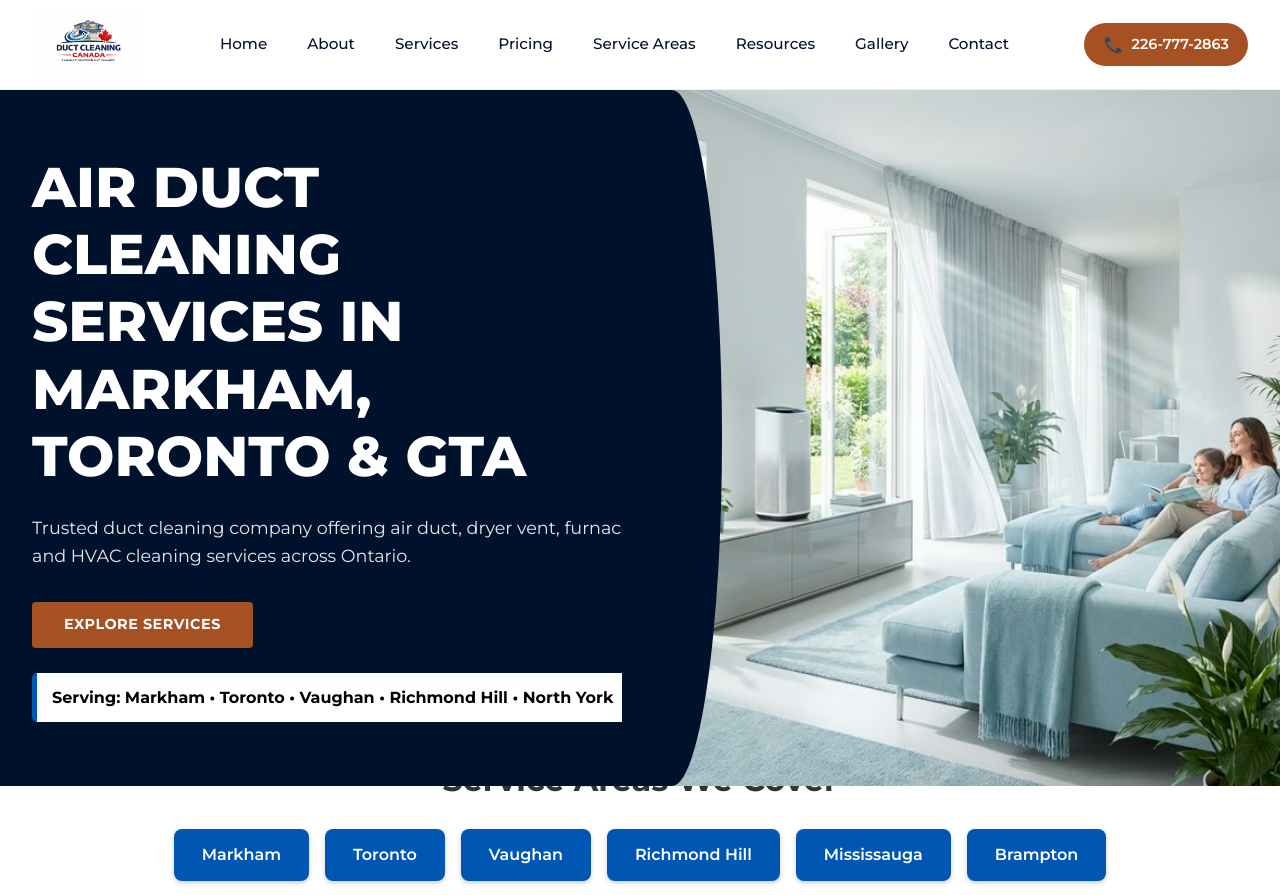
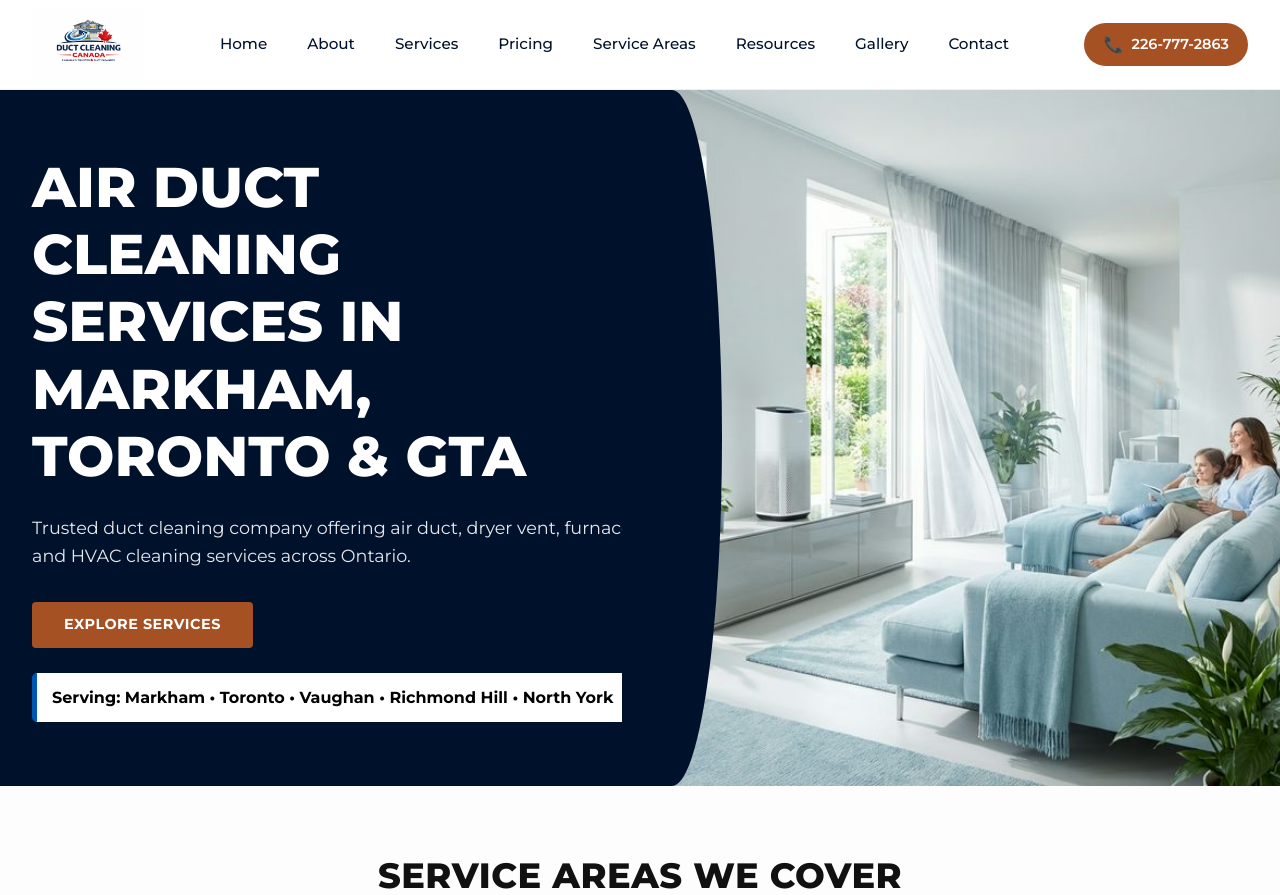
Before and after one commit to josph8487-prog/duct-Canada-original, a Next.js app: page / in a window 1280 px wide. Shown: the top 895 px of the page. Built offline with nearby package versions, Linux system fonts and the light colour scheme.

Commit message:
Update page.tsx

```diff
--- a/src/app/page.tsx
+++ b/src/app/page.tsx
@@ -61,10 +61,10 @@ export default function Home() {
         </div>
       </section>
 
-      {/* SERVICE AREAS (SPACE REMOVED & CLEAN SOLID BUTTONS) */}
-      <section style={{ paddingTop: "0px", marginTop: "-30px", paddingBottom: "40px" }}>
+      {/* SERVICE AREAS (Clean with CSS Classes) */}
+      <section className={styles.areaSection}>
 
-        <h2 style={{ textAlign: "center", marginBottom: "25px", fontSize: "2rem", color: "#333" }}>
+        <h2 className={styles.areaSectionTitle}>
           Service Areas We Cover
         </h2>
 
@@ -89,18 +89,7 @@ export default function Home() {
             <Link
               key={city}
               href={`/location/${city.toLowerCase().replace(/\s+/g, "-")}`}
-              style={{
-                padding: "14px 28px",
-                backgroundColor: "#0056b3", // Aapka original solid blue color
-                color: "#ffffff",
-                borderRadius: "8px",
-                textDecoration: "none",
-                fontWeight: "600",
-                fontSize: "16px",
-                boxShadow: "0 2px 5px rgba(0,0,0,0.2)", // Saaf aur halki black shadow (No blue shade)
-                display: "inline-block",
-                textAlign: "center"
-              }}
+              className={styles.solidBlueBtn}
             >
               {city}
             </Link>
```
